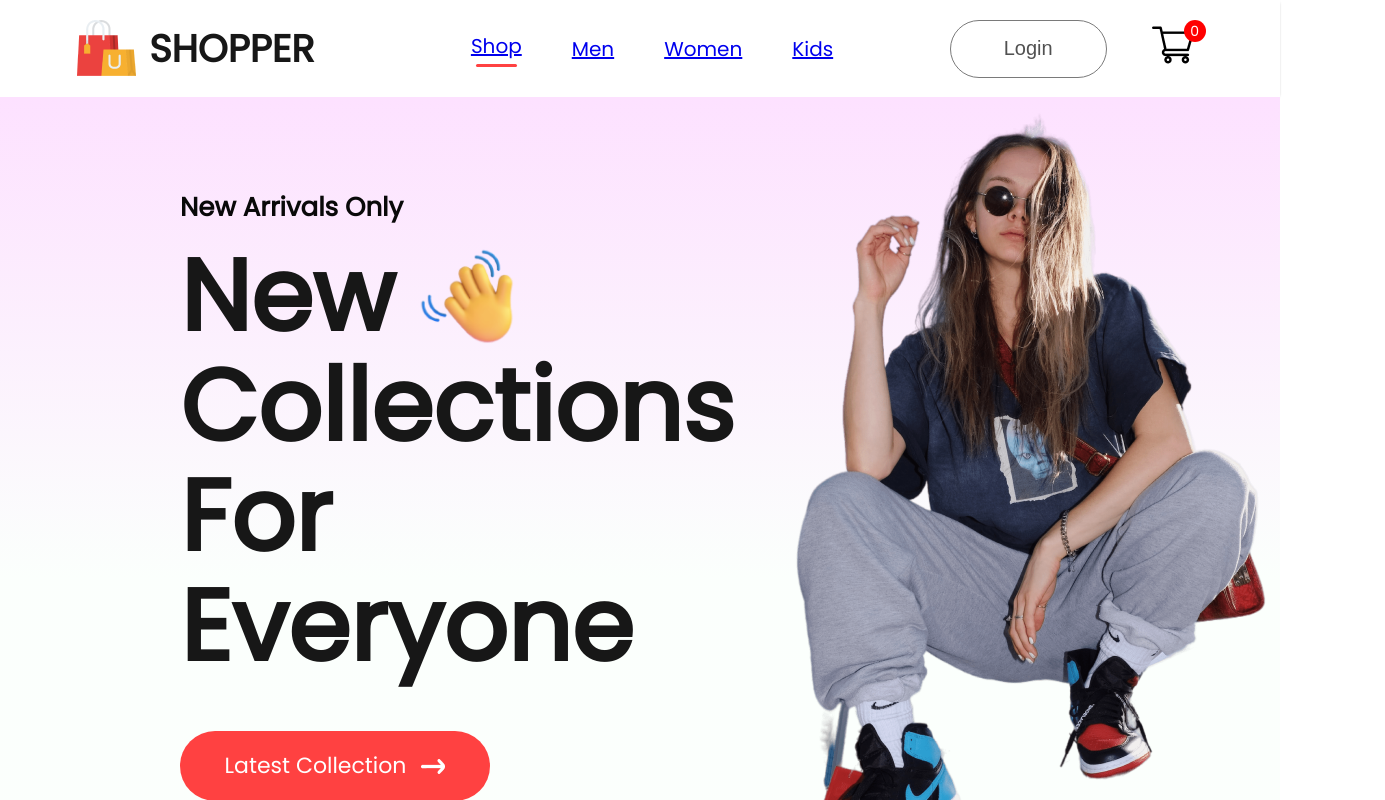
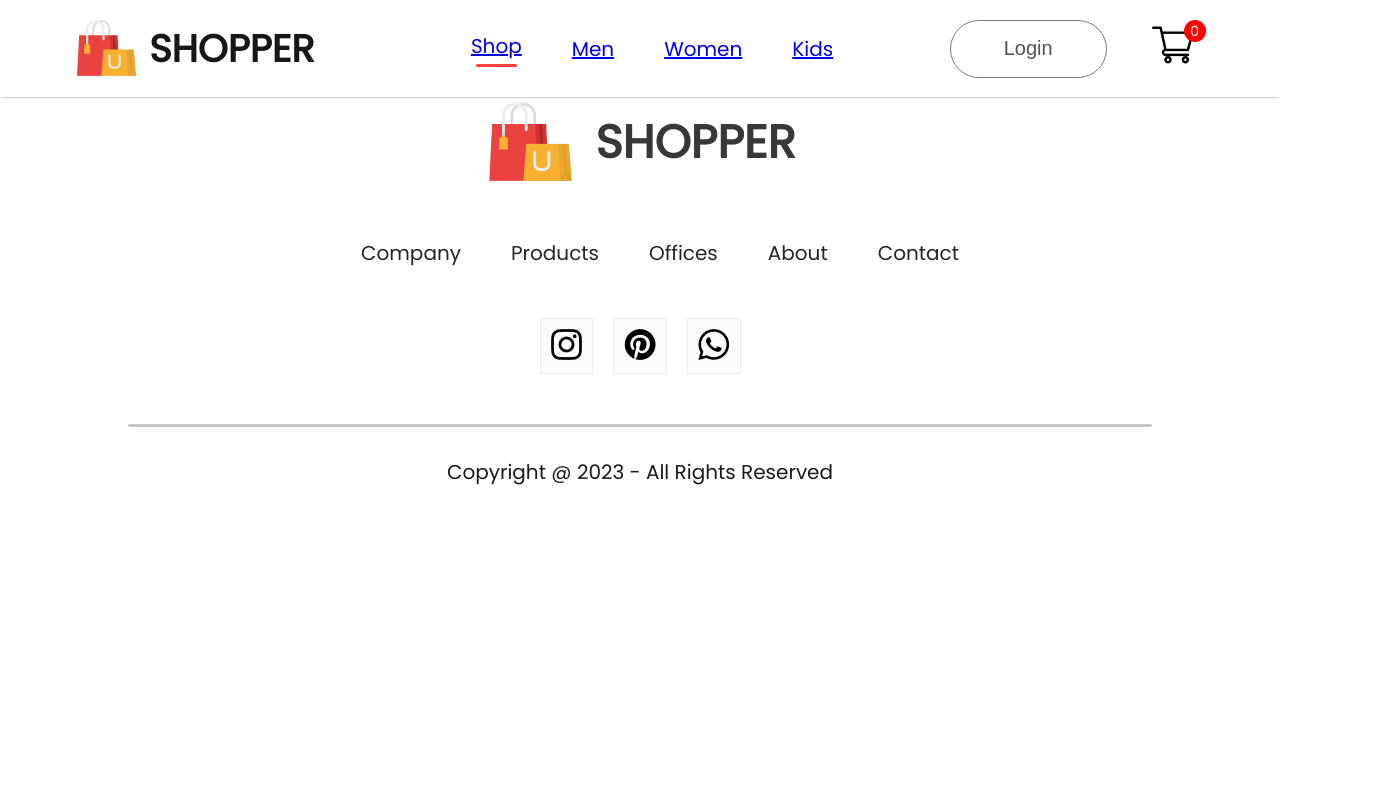
Before and after one commit to BillyNutty/e-commerce, a React (Create React App) app: page / in a window 1280 px wide. Shown: the top 800 px of the page, 1385 px wide, since content can reach past the window. Built offline with nearby package versions, Linux system fonts and the light colour scheme.

Commit message:
update route

```diff
--- a/src/App.js
+++ b/src/App.js
@@ -21,7 +21,7 @@ function App() {
       <BrowserRouter>
       <Navbar/>
       <Routes>
-        <Route path='/' element={<Shop/>}/>
+        <Route path='e-commerce/' element={<Shop/>}/>
         <Route path='/mens' element={<ShopCategory banner={men_banner} category="men"/>}/>
         <Route path='/womens' element={<ShopCategory banner={women_banner} category="women"/>}/>
         <Route path='/kids' element={<ShopCategory banner={kid_banner} category="kid"/>}/>
--- a/src/Components/CartItems/CartItems.css
+++ b/src/Components/CartItems/CartItems.css
@@ -146,7 +146,4 @@
        width: 54%;
        margin: 20px 40px;
     }
-    .cartitems-promobox button{
-
-    }
 }
```
